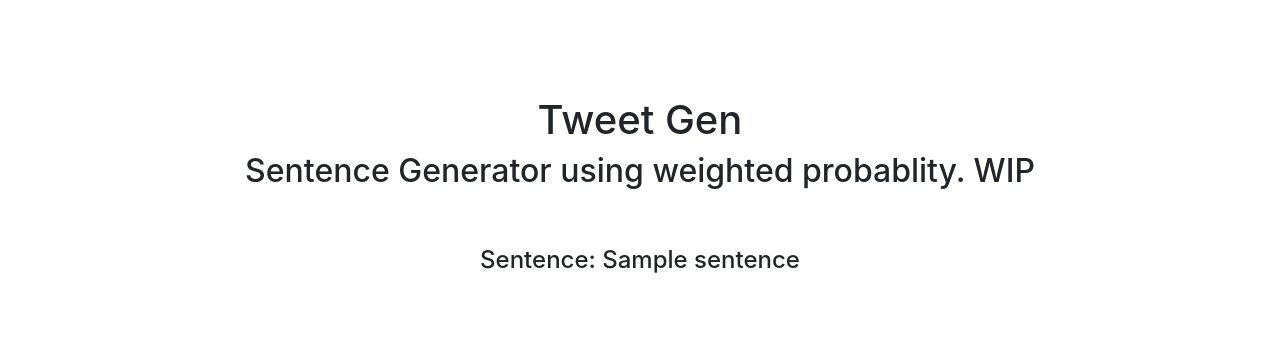
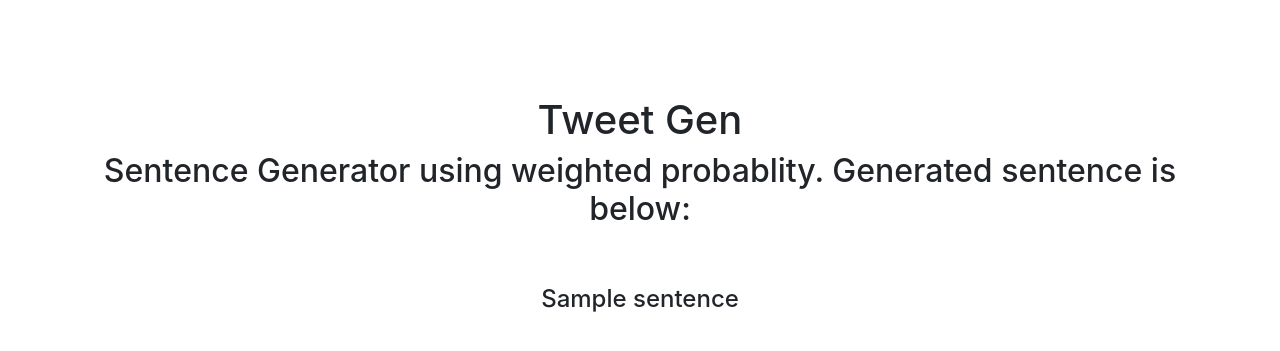
Before and after one commit to tempor1s/tweetgen, a Flask app: template templates/index.html in a window 1280 px wide. Shown: the top 351 px of the page. Run offline with Flask 2, Linux system fonts and the light colour scheme; the template is opened without the code that fills it: most values are stand-ins (such as "Sample title", 1, 10 or a date in 2020); some libraries are stand-ins or nearby versions.

Commit message:
[update] pull from sherlock with longer sentence length

```diff
--- a/app.py
+++ b/app.py
@@ -5,7 +5,7 @@ app = Flask(__name__)
 
 @app.route('/')
 def index():
-    sentence = get_sentence('lib/txt_files/test.txt')
+    sentence = get_sentence('lib/txt_files/sherlock.txt', amount=20)
     return render_template('index.html', sentence=sentence)
 
 if __name__ == "__main__":
--- a/templates/index.html
+++ b/templates/index.html
@@ -2,7 +2,7 @@
 {% block content %}
 <div>
     <h1>Tweet Gen</h1>
-    <h2>Sentence Generator using weighted probablity. WIP</h2><br><br>
-    <h4>Sentence: {{ sentence }}</h4>
+    <h2>Sentence Generator using weighted probablity. Generated sentence is below:</h2><br><br>
+    <h4>{{ sentence }}</h4>
 </div>
 {% endblock %}
```
